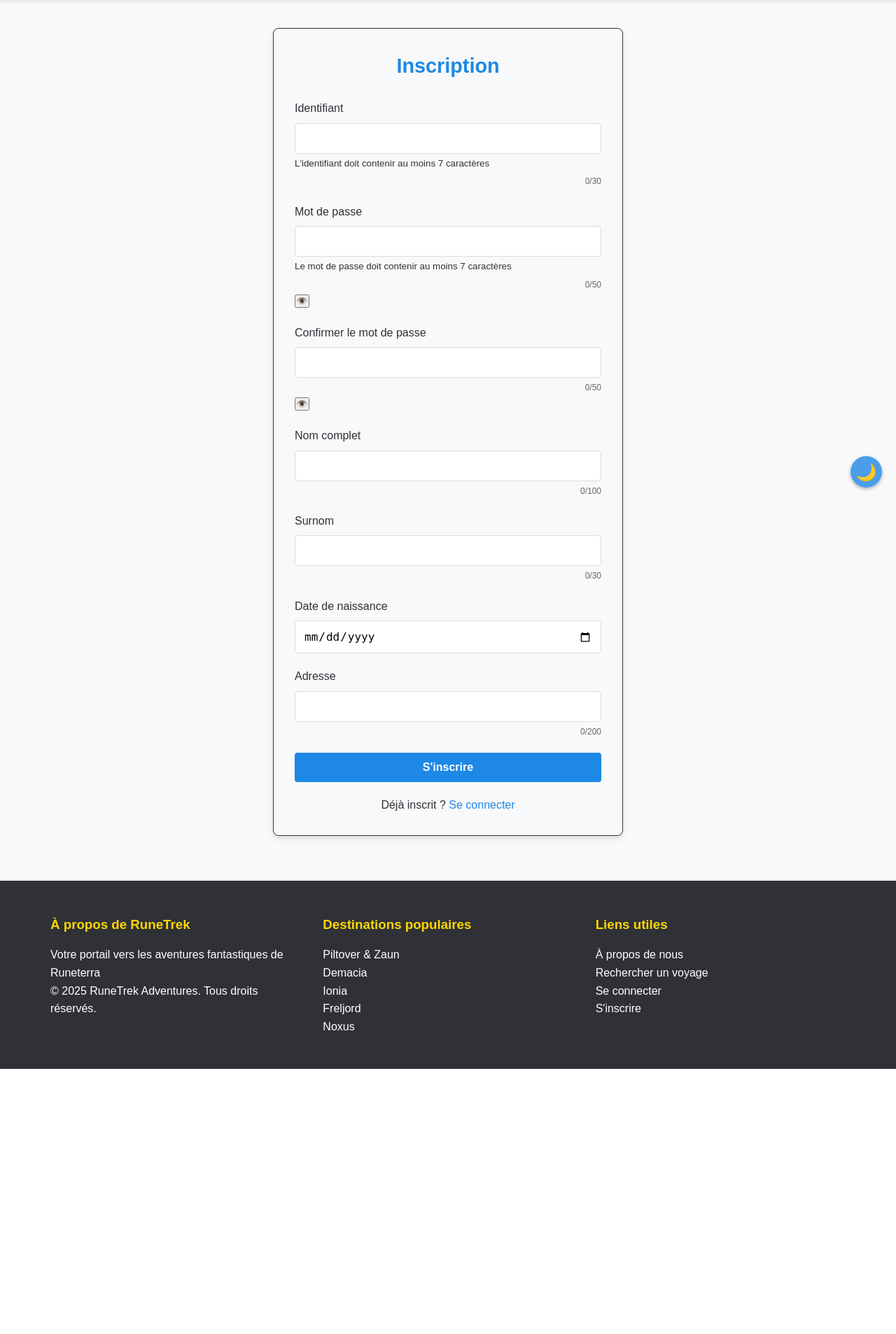
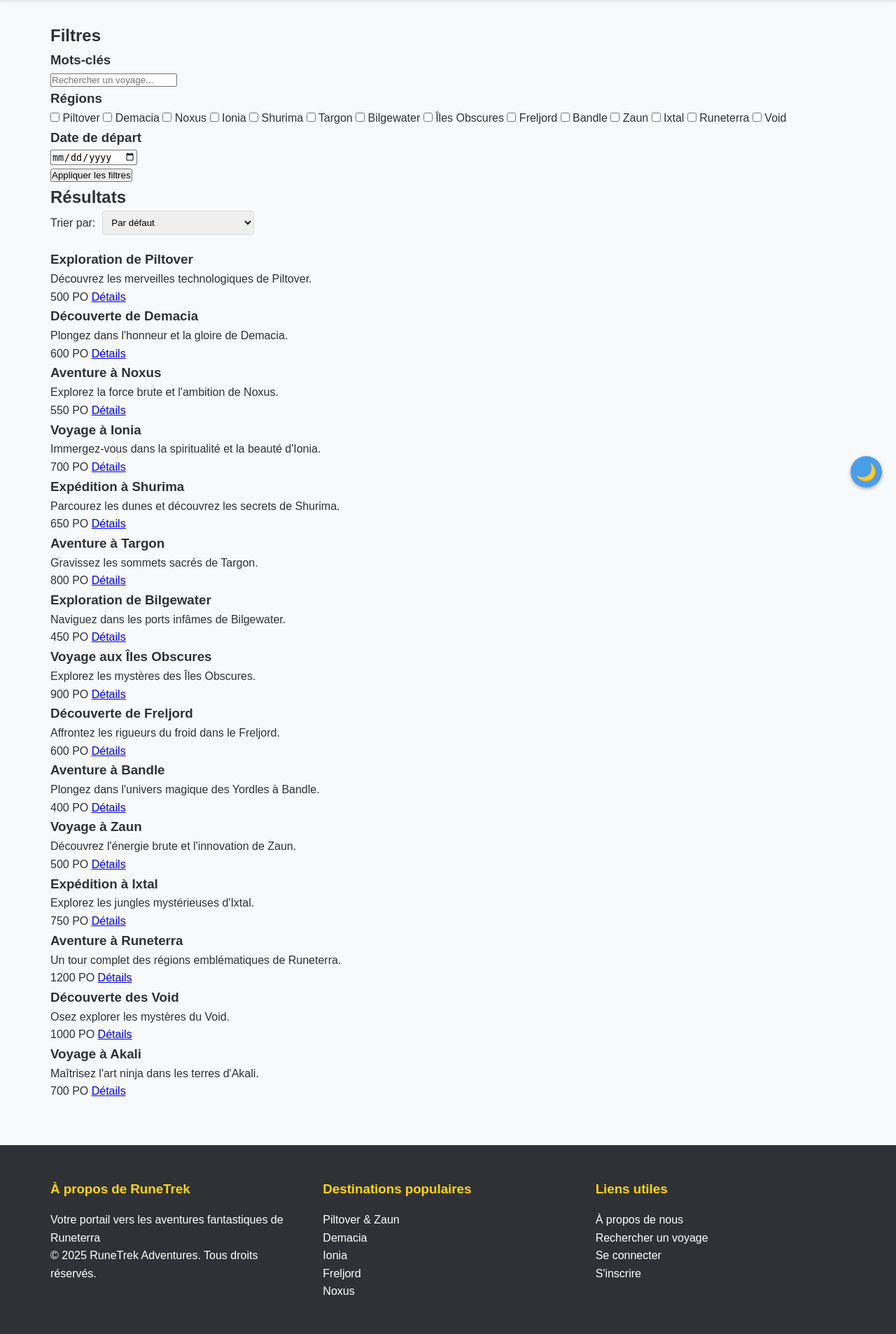
Before and after one commit to PsyCh0Ls/Projet-HTML, a PHP site: the page made by Phase 2-5/RuneTrek adventures/register.php in a window 1280 px wide. Shown: the part 83-1990 px from the top of the page at 70% size. Before the commit the page ends 1611 px from the top, so only its background shows below. Run offline with PHP 8.4, Linux system fonts and the light colour scheme.

Commit message:
Update register.php

```diff
--- a/Phase 2-5/RuneTrek adventures/register.php
+++ b/Phase 2-5/RuneTrek adventures/register.php
@@ -1,117 +1,91 @@
 <?php
 session_start();
 require_once 'includes/functions.php';
+$trips_data = read_json('data/trips.json');
+$trips = $trips_data['trips'] ?? [];
+$filtered_trips = $trips;
+$regions = array_unique(array_column($trips, 'region'));
 
-if (is_authenticated()) {
-    header("Location: index.php");
-    exit;
+if ($_SERVER['REQUEST_METHOD'] === 'GET') {
+    // Filtre par mots-clés
+    if (!empty($_GET['keywords'])) {
+        $keywords = strtolower(trim($_GET['keywords']));
+        $filtered_trips = array_filter($filtered_trips, function($trip) use ($keywords) {
+            return strpos(strtolower($trip['title']), $keywords) !== false ||
+                   strpos(strtolower($trip['description']), $keywords) !== false;
+        });
     }
 
-$error = null;
-
-if ($_SERVER['REQUEST_METHOD'] === 'POST') {
-    $data = read_json('data/users.json');
-    $login = $_POST['login'] ?? '';
-    $password = $_POST['password'] ?? '';
-    $password_confirm = $_POST['confirm_password'] ?? '';
-    $name = $_POST['name'] ?? '';
-    $nickname = $_POST['nickname'] ?? '';
-    $birth_date = $_POST['birth_date'] ?? '';
-    $address = $_POST['address'] ?? '';
-
-    // Validation côté serveur
-    if (strlen($login) < 7) {
-        $error = "L'identifiant doit contenir au moins 7 caractères.";
-    } elseif (strlen($password) < 7) {
-        $error = "Le mot de passe doit contenir au moins 7 caractères.";
-    } elseif ($password !== $password_confirm) {
-        $error = "Les mots de passe ne correspondent pas.";
-    } elseif (empty($name) || strlen($name) < 3) {
-        $error = "Le nom doit contenir au moins 3 caractères.";
-    } elseif (empty($birth_date)) {
-        $error = "La date de naissance est requise.";
-    } elseif (empty($address)) {
-        $error = "L'adresse est requise.";
-    } else {
-        // Vérifier si le login existe déjà
-        $login_exists = false;
-        foreach ($data['users'] as $user) {
-            if ($user['login'] === $login) {
-                $login_exists = true;
-                break;
-            }
+    // Filtre par région
+    if (!empty($_GET['region']) && is_array($_GET['region'])) {
+        $selected_regions = array_map('strtolower', $_GET['region']);
+        $filtered_trips = array_filter($filtered_trips, function($trip) use ($selected_regions) {
+            return in_array(strtolower($trip['region']), $selected_regions);
+        });
     }
 
-        if ($login_exists) {
-            $error = "Cet identifiant est déjà utilisé.";
-        } else {
-            // Toutes les validations sont passées, créer le nouvel utilisateur
-            $password_hash = password_hash($password, PASSWORD_DEFAULT);
-            $new_user = [
-                'id' => count($data['users']) + 1,
-                'login' => $login,
-                'password' => $password_hash,
-                'role' => 'normal',
-                'name' => $name,
-                'nickname' => $nickname,
-                'birth_date' => $birth_date,
-                'address' => $address,
-                'registration_date' => date('Y-m-d'),
-                'last_login' => date('Y-m-d H:i:s'),
-                'trips_viewed' => [],
-                'trips_purchased' => []
-            ];
-            $data['users'][] = $new_user;
-            write_json('data/users.json', $data);
-            $_SESSION['user_id'] = $new_user['id'];
-            $_SESSION['user_role'] = $new_user['role'];
-            header("Location: index.php");
-            exit;
+    // Filtre par date
+    if (!empty($_GET['start_date'])) {
+        $start_date = $_GET['start_date'];
+        if (DateTime::createFromFormat('Y-m-d', $start_date) !== false) {
+            $filtered_trips = array_filter($filtered_trips, function($trip) use ($start_date) {
+                return $trip['start_date'] >= $start_date;
+            });
         }
     }
 }
 ?>
 <?php include 'includes/header.php'; ?>
+<div class="search-page">
     <main>
-    <div class="register-container">
-        <h2>Inscription</h2>
-        <?php if (isset($error)): ?>
-            <p class="error"><?php echo htmlspecialchars($error); ?></p>
+        <div class="filters">
+            <h2>Filtres</h2>
+            <form method="GET" class="search-form">
+                <div class="filter-group">
+                    <h3>Mots-clés</h3>
+                    <input type="text" name="keywords" value="<?php echo isset($_GET['keywords']) ? htmlspecialchars($_GET['keywords']) : ''; ?>" placeholder="Rechercher un voyage...">
+                </div>
+                <div class="filter-group">
+                    <h3>Régions</h3>
+                    <?php foreach ($regions as $region): ?>
+                        <label>
+                            <input type="checkbox" name="region[]" value="<?php echo htmlspecialchars($region); ?>"
+                                   <?php echo isset($_GET['region']) && in_array($region, $_GET['region']) ? 'checked' : ''; ?>>
+                            <?php echo htmlspecialchars($region); ?>
+                        </label>
+                    <?php endforeach; ?>
+                </div>
+                <div class="filter-group">
+                    <h3>Date de départ</h3>
+                    <div class="date-inputs">
+                        <input type="date" name="start_date" value="<?php echo isset($_GET['start_date']) ? htmlspecialchars($_GET['start_date']) : ''; ?>">
+                    </div>
+                </div>
+                <button type="submit" class="apply-filters">Appliquer les filtres</button>
+            </form>
+        </div>
+        <div class="results">
+            <h2>Résultats</h2>
+            <?php if (empty($filtered_trips)): ?>
+                <p>Aucun voyage trouvé correspondant à vos critères.</p>
+            <?php else: ?>
+                <div class="trip-cards">
+                    <?php foreach ($filtered_trips as $trip): ?>
+                        <div class="trip-card">
+                            <div class="trip-image <?php echo strtolower($trip['region']); ?>-bg"></div>
+                            <div class="trip-content">
+                                <h3><?php echo htmlspecialchars($trip['title']); ?></h3>
+                                <p><?php echo htmlspecialchars($trip['description']); ?></p>
+                                <div class="trip-footer">
+                                    <span class="price"><?php echo htmlspecialchars($trip['price']); ?> PO</span>
+                                    <a href="trip_details.php?id=<?php echo $trip['id']; ?>" class="view-details">Détails</a>
+                                </div>
+                            </div>
+                        </div>
+                    <?php endforeach; ?>
+                </div>
             <?php endif; ?>
-        <form method="POST" id="register-form" novalidate>
-            <div class="form-group">
-                <label for="login">Identifiant</label>
-                <input type="text" id="login" name="login" maxlength="30" value="<?php echo isset($_POST['login']) ? htmlspecialchars($_POST['login']) : ''; ?>" required>
-                <small class="form-text">L'identifiant doit contenir au moins 7 caractères</small>
-            </div>
-            <div class="form-group">
-                <label for="password">Mot de passe</label>
-                <input type="password" id="password" name="password" maxlength="50" required>
-                <small class="form-text">Le mot de passe doit contenir au moins 7 caractères</small>
-            </div>
-            <div class="form-group">
-                <label for="confirm_password">Confirmer le mot de passe</label>
-                <input type="password" id="confirm_password" name="confirm_password" maxlength="50" required>
-            </div>
-            <div class="form-group">
-                <label for="name">Nom complet</label>
-                <input type="text" id="name" name="name" maxlength="100" value="<?php echo isset($_POST['name']) ? htmlspecialchars($_POST['name']) : ''; ?>" required>
-            </div>
-            <div class="form-group">
-                <label for="nickname">Surnom</label>
-                <input type="text" id="nickname" name="nickname" maxlength="30" value="<?php echo isset($_POST['nickname']) ? htmlspecialchars($_POST['nickname']) : ''; ?>">
-            </div>
-            <div class="form-group">
-                <label for="birth_date">Date de naissance</label>
-                <input type="date" id="birth_date" name="birth_date" value="<?php echo isset($_POST['birth_date']) ? htmlspecialchars($_POST['birth_date']) : ''; ?>" required>
-            </div>
-            <div class="form-group">
-                <label for="address">Adresse</label>
-                <input type="text" id="address" name="address" maxlength="200" value="<?php echo isset($_POST['address']) ? htmlspecialchars($_POST['address']) : ''; ?>" required>
-            </div>
-            <button type="submit" class="register-button">S'inscrire</button>
-        </form>
-        <p>Déjà inscrit ? <a href="login.php">Se connecter</a></p>
         </div>
     </main>
+</div>
 <?php include 'includes/footer.php'; ?>
```
Lines whose indentation alone changed are shown as unchanged.
